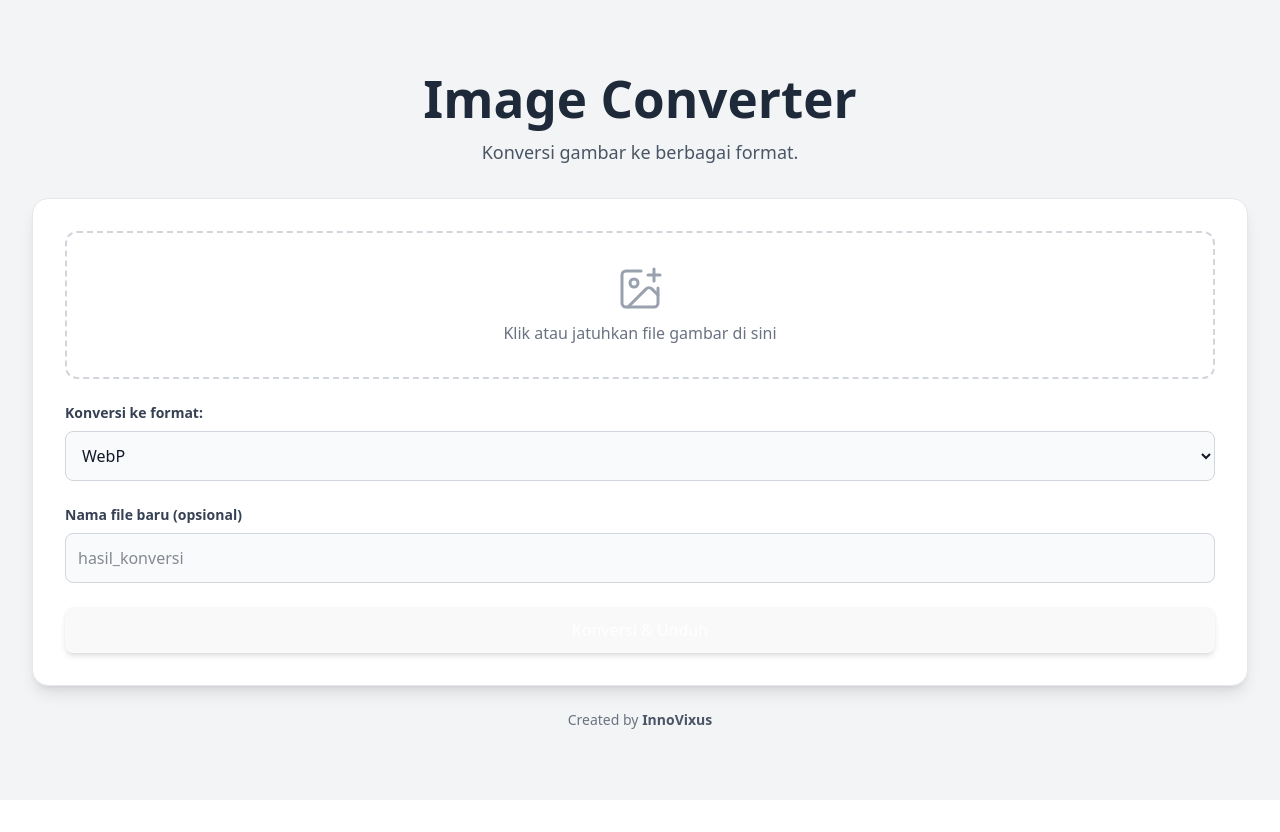
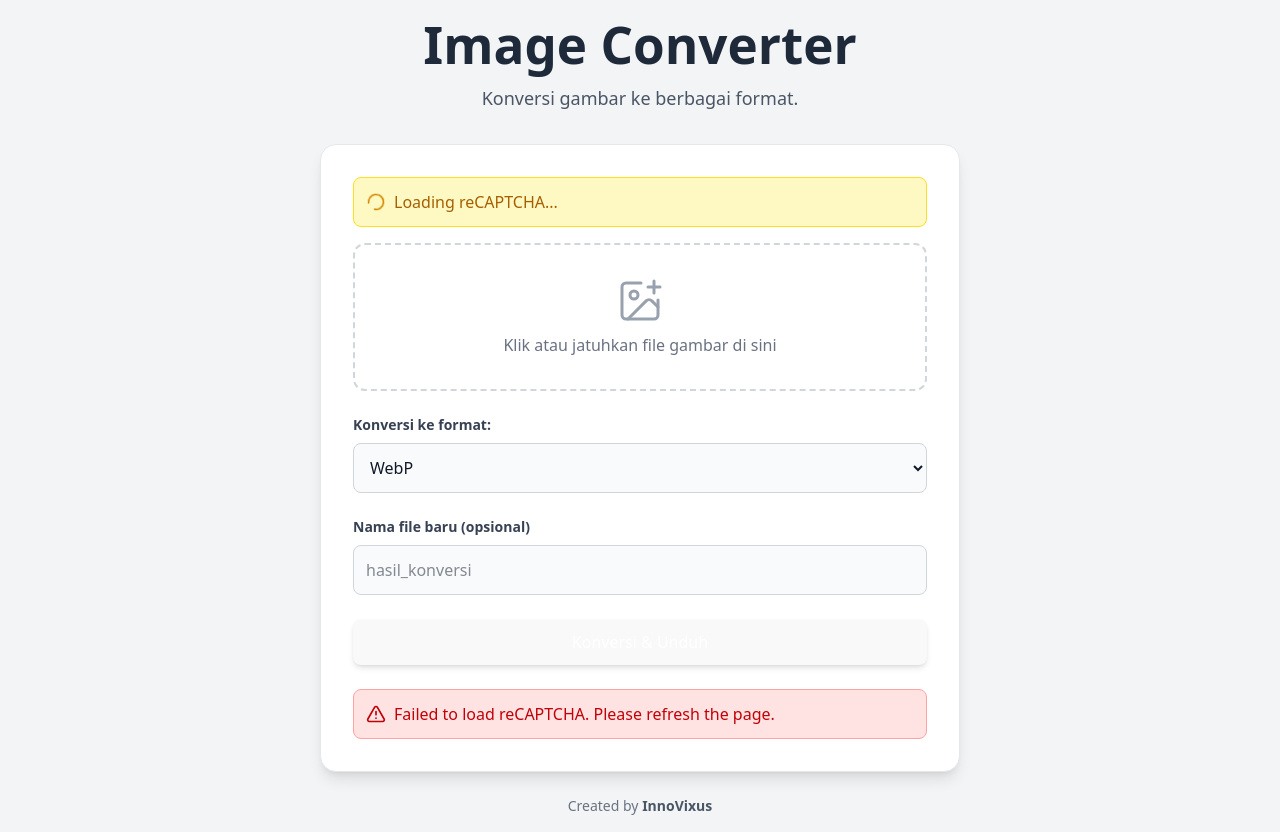
Before and after one commit to ChieJuwonsFx/converter, a React (Vite) app: page / in a window 1280 px wide. Before the commit the page ends 800 px from the top, so only its background shows below. Built offline with nearby package versions, Linux system fonts and the light colour scheme.

Commit message:
feat: Implement reCAPTCHA loading and validation in the image conversion process

```diff
--- a/src/App.tsx
+++ b/src/App.tsx
@@ -1,5 +1,4 @@
-import { useState, useRef, type ChangeEvent, type FormEvent } from "react";
-import axios from "axios";
+import { useState, useRef, useEffect, type ChangeEvent } from "react";
 import { LoaderCircle, ImagePlus, CheckCircle2, AlertTriangle } from "lucide-react";
 
 function App() {
@@ -10,11 +9,53 @@ function App() {
   const [isConverting, setIsConverting] = useState(false);
   const [error, setError] = useState<string | null>(null);
   const [successMsg, setSuccessMsg] = useState<string | null>(null);
+  const [isRecaptchaReady, setIsRecaptchaReady] = useState(false);
 
   const fileInputRef = useRef<HTMLInputElement>(null);
 
   const SITE_KEY = import.meta.env.VITE_RECAPTCHA_SITE_KEY;
   const API_URL = `${import.meta.env.VITE_API_BASE_URL}/convert/`;
+
+  useEffect(() => {
+    const loadRecaptcha = () => {
+      if ((window as any).grecaptcha) {
+        setIsRecaptchaReady(true);
+        return;
+      }
+
+      const script = document.createElement('script');
+      script.src = `https://www.google.com/recaptcha/api.js?render=${SITE_KEY}`;
+      script.async = true;
+      script.defer = true;
+
+      script.onload = () => {
+        const checkRecaptcha = () => {
+          if ((window as any).grecaptcha && (window as any).grecaptcha.ready) {
+            (window as any).grecaptcha.ready(() => {
+              setIsRecaptchaReady(true);
+            });
+          } else {
+            setTimeout(checkRecaptcha, 100);
+          }
+        };
+        checkRecaptcha();
+      };
+
+      script.onerror = () => {
+        setError("Failed to load reCAPTCHA. Please refresh the page.");
+      };
+
+      document.head.appendChild(script);
+
+      return () => {
+        if (document.head.contains(script)) {
+          document.head.removeChild(script);
+        }
+      };
+    };
+
+    loadRecaptcha();
+  }, [SITE_KEY]);
 
   const handleFileChange = (e: ChangeEvent<HTMLInputElement>) => {
     if (previewUrl) URL.revokeObjectURL(previewUrl);
@@ -28,10 +69,14 @@ function App() {
     }
   };
 
-  const handleSubmit = async (e: FormEvent<HTMLFormElement>) => {
-    e.preventDefault();
+  const handleSubmit = async () => {
     if (!selectedFile) {
       setError("Pilih file gambar terlebih dahulu.");
+      return;
+    }
+
+    if (!isRecaptchaReady) {
+      setError("reCAPTCHA belum siap. Silakan tunggu sebentar dan coba lagi.");
       return;
     }
 
@@ -40,10 +85,6 @@ function App() {
     setSuccessMsg(null);
 
     try {
-      if (!(window as any).grecaptcha) {
-        throw new Error("reCAPTCHA belum siap");
-      }
-
       const token = await (window as any).grecaptcha.execute(SITE_KEY, { action: "submit" });
 
       const formData = new FormData();
@@ -52,10 +93,19 @@ function App() {
       formData.append("g-recaptcha-response", token);
       if (outputFilename) formData.append("output_filename", outputFilename);
 
-      const response = await axios.post(API_URL, formData, { responseType: "blob" });
+      const response = await fetch(API_URL, {
+        method: 'POST',
+        body: formData,
+      });
 
-      const url = window.URL.createObjectURL(new Blob([response.data]));
-      const contentDisposition = response.headers["content-disposition"];
+      if (!response.ok) {
+        throw new Error(`HTTP error! status: ${response.status}`);
+      }
+
+      const blob = await response.blob();
+      const url = window.URL.createObjectURL(blob);
+
+      const contentDisposition = response.headers.get("content-disposition");
       let filename = `converted.${targetFormat}`;
       if (contentDisposition) {
         const filenameMatch = contentDisposition.match(/filename="?(.+?)"?$/);
@@ -75,7 +125,7 @@ function App() {
       setSuccessMsg(`File berhasil dikonversi menjadi ${filename}`);
     } catch (err) {
       console.error(err);
-      setError("Konversi gagal atau reCAPTCHA gagal divalidasi.");
+      setError("Konversi gagal. Silakan coba lagi atau periksa koneksi internet Anda.");
     } finally {
       setIsConverting(false);
     }
@@ -83,14 +133,21 @@ function App() {
 
   return (
     <div className="bg-gray-100 min-h-screen min-w-screen flex flex-col items-center justify-center font-sans text-gray-900 p-4">
-      <div className="w-full mx-auto px-4">
+      <div className="w-full max-w-2xl mx-auto px-4">
         <div className="text-center mb-8">
           <h1 className="text-4xl md:text-5xl font-extrabold text-gray-800">Image Converter</h1>
           <p className="text-gray-600 mt-3 text-lg">Konversi gambar ke berbagai format.</p>
         </div>
 
         <div className="bg-white p-6 md:p-8 rounded-2xl shadow-lg border border-gray-200">
-          <form onSubmit={handleSubmit} className="space-y-6">
+          {!isRecaptchaReady && (
+            <div className="mb-4 p-3 bg-yellow-100 border border-yellow-300 rounded-lg flex items-center gap-2">
+              <LoaderCircle className="h-5 w-5 text-yellow-600 animate-spin" />
+              <span className="text-yellow-700">Loading reCAPTCHA...</span>
+            </div>
+          )}
+
+          <div className="space-y-6">
             <div
               className="border-2 border-dashed border-gray-300 hover:border-indigo-500 transition-all duration-300 rounded-xl p-8 text-center cursor-pointer group"
               onClick={() => fileInputRef.current?.click()}
@@ -154,8 +211,8 @@ function App() {
             </div>
 
             <button
-              type="submit"
-              disabled={!selectedFile || isConverting}
+              onClick={handleSubmit}
+              disabled={!selectedFile || isConverting || !isRecaptchaReady}
               className="w-full bg-indigo-600 hover:bg-indigo-700 disabled:bg-gray-400 disabled:cursor-not-allowed text-white font-bold py-3 px-4 rounded-xl transition-all duration-300 flex items-center justify-center gap-2 text-lg shadow-md hover:shadow-lg focus:outline-none focus:ring-2 focus:ring-offset-2 focus:ring-indigo-500"
             >
               {isConverting ? (
@@ -180,15 +237,13 @@ function App() {
                 <span>{successMsg}</span>
               </div>
             )}
-          </form>
+          </div>
         </div>
 
         <footer className="text-center mt-6 text-gray-500 text-sm">
           Created by <span className="font-semibold text-gray-600">InnoVixus</span>
         </footer>
       </div>
-
-      <script src={`https://www.google.com/recaptcha/api.js?render=${SITE_KEY}`}></script>
     </div>
   );
 }
```
